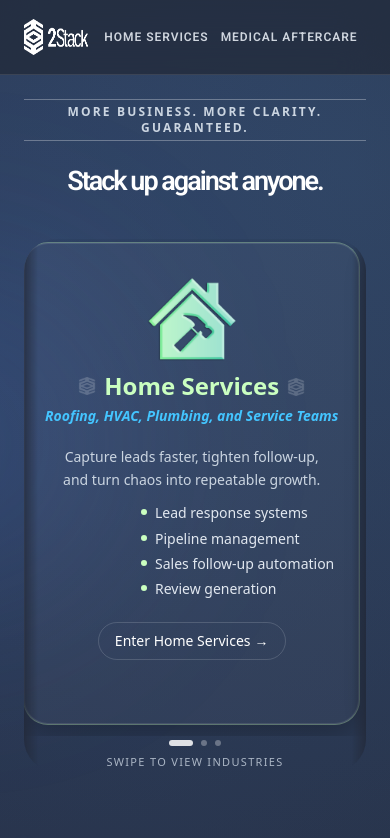
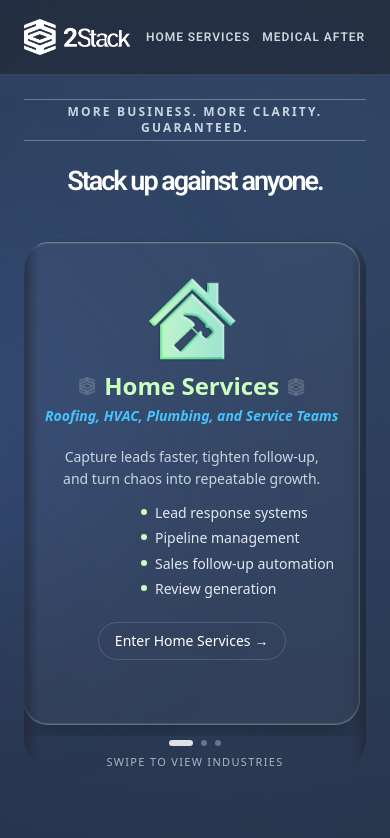
Before and after one commit to haikudetat-ctrl/2-stack-landing-page, a Next.js app: page / in a window 390 px wide. Shown: the top 838 px of the page. Built offline with nearby package versions, Linux system fonts and the light colour scheme.

Commit message:
Fix mobile navbar logo aspect ratio

```diff
--- a/components/Navbar.tsx
+++ b/components/Navbar.tsx
@@ -29,8 +29,15 @@ export function Navbar() {
         className="mx-auto flex w-full max-w-6xl items-center justify-between px-6 py-0"
         aria-label="Main navigation"
       >
-        <Link href="/" className="inline-flex items-center py-[19px] leading-none" aria-label="2Stack home">
-          <Image src="/navbar_logo.png" alt="2Stack" width={1500} height={509} className="block h-9 w-auto" priority />
+        <Link href="/" className="inline-flex shrink-0 items-center py-[19px] leading-none" aria-label="2Stack home">
+          <Image
+            src="/navbar_logo.png"
+            alt="2Stack"
+            width={1500}
+            height={509}
+            className="block h-auto w-[106px] object-contain sm:w-[120px]"
+            priority
+          />
         </Link>
 
         <ul
```
